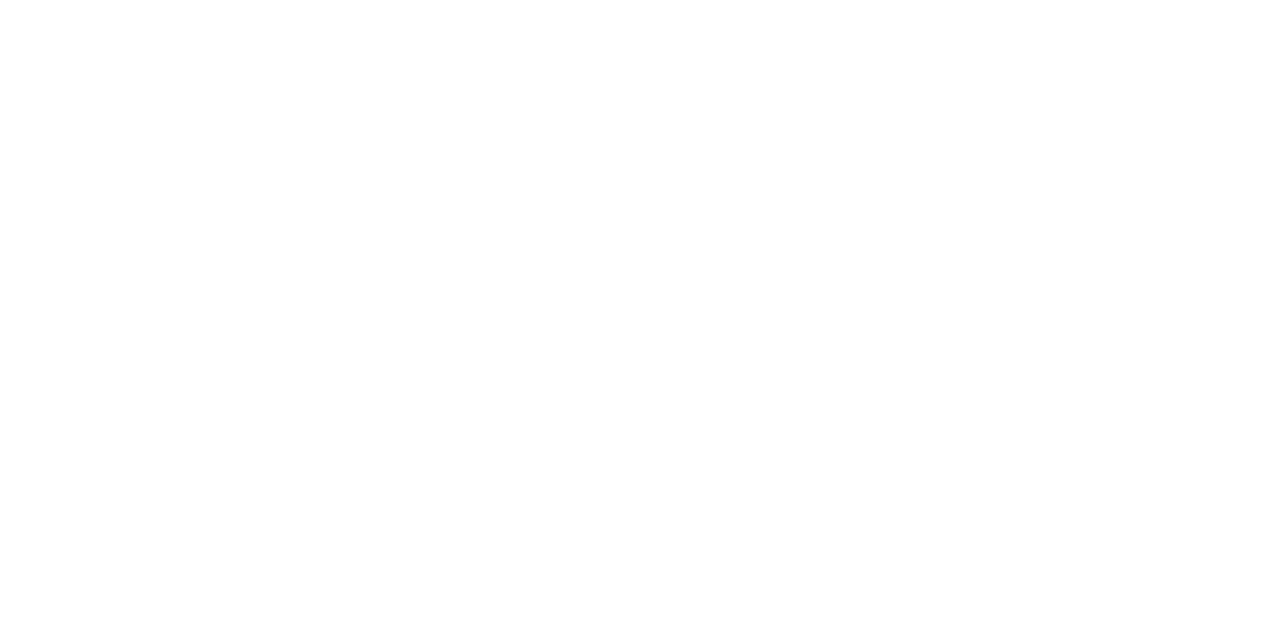
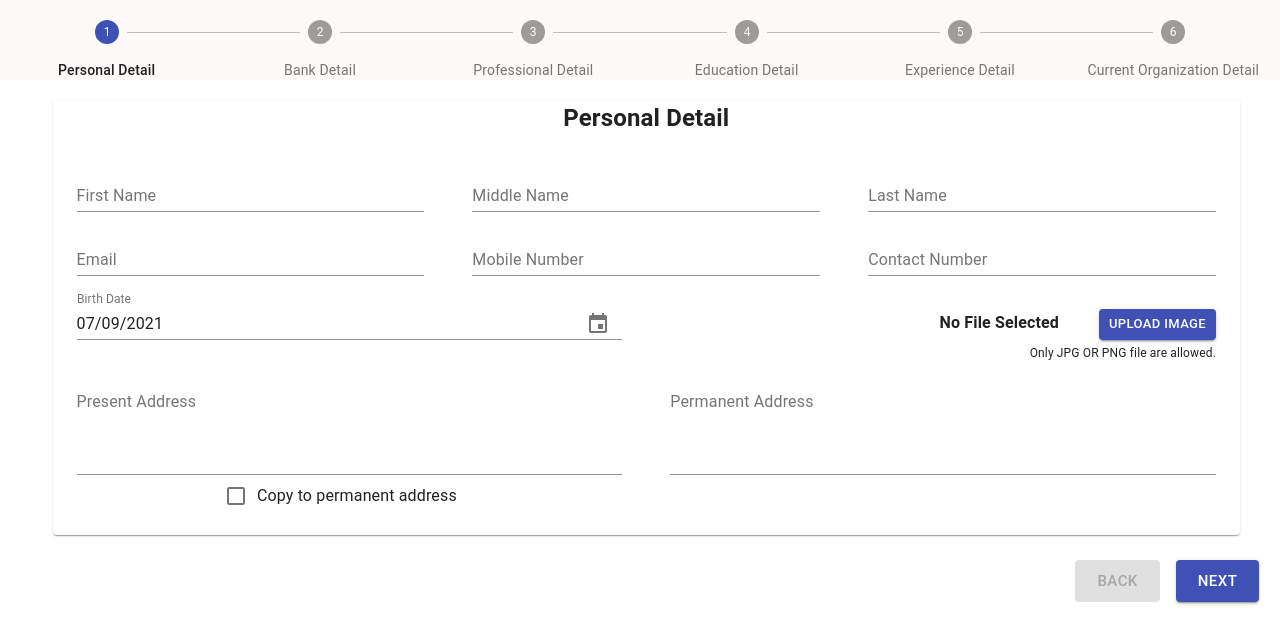
Before and after one commit to Chetan-Albiorix/employee-app, a React (Create React App) app: page /employee/1 in a window 1280 px wide. Shown: the top 644 px of the page. Built offline with nearby package versions, Linux system fonts and the light colour scheme.

Commit message:
implement employee routing

```diff
--- a/src/App.tsx
+++ b/src/App.tsx
@@ -18,10 +18,10 @@ const App: React.FC = () => {
             exact
             children={<EmployeeList />}
           />
-          {/* <Route
+          <Route
             path="/employee/:id"
             children={<AddOrEditEmployeeDetail />}
-          /> */}
+          />
           <Route
             path="/employee"
             exact
--- a/src/components/AddOrEditEmployeeDetail/AddOrEditEmployeeDetail.tsx
+++ b/src/components/AddOrEditEmployeeDetail/AddOrEditEmployeeDetail.tsx
@@ -18,8 +18,12 @@ import {
 import { Box } from '@material-ui/core'
 import EmployeeDetailModal from '../../modals/EmployeeDetailModal'
 import CustomSnackbar from '../CustomSnackbar/CustomSnackbar'
+import { withRouter } from 'react-router'
+import { useParams } from 'react-router-dom'
 
-const AddOrEditEmployeeDetail: React.FC = () => {
+const AddOrEditEmployeeDetail: React.FC = (
+  props: any
+) => {
   const personalDetailRef = useRef()
   const bankDetailRef = useRef()
   const professionalDetailRef = useRef()
@@ -30,9 +34,16 @@ const AddOrEditEmployeeDetail: React.FC = () => {
   const [activeStep, setActiveStep] =
     React.useState(0)
 
+  // get employee id from url
+  const { id }: any = useParams()
+  // get value of employee detail
+  const { state } = props.location
+
   const [employeeDetail, setEmployeeDetail] =
     useState<EmployeeDetailModal>(
-      new EmployeeDetailModal()
+      id && state
+        ? state[0]
+        : new EmployeeDetailModal()
     )
 
   const [isShownSnackbar, setIsShownSnackbar] =
@@ -127,7 +138,32 @@ const AddOrEditEmployeeDetail: React.FC = () => {
     }
     if (activeStep + 1 === steps.length) {
       setIsShownSnackbar(true)
+      let employeeDetailList =
+        localStorage.getItem('employeeDetailList')
+
+      if (employeeDetailList) {
+        const employeeDetailT: EmployeeDetailModal[] =
+          JSON.parse(employeeDetailList)
+        if (employeeDetailT.length > 0) {
+          const index = employeeDetailT.findIndex(
+            (x) => x.id === employeeDetailTemp.id
+          )
+          if (index !== -1) {
+            employeeDetailT[index] =
+              employeeDetailTemp
+          }
+        } else {
+          employeeDetailT.push(employeeDetailTemp)
+        }
+        localStorage.setItem(
+          'employeeDetailList',
+          JSON.stringify(employeeDetailT)
+        )
+        localStorage.setItem('employeeDetail', '')
+      }
+
       setTimeout(() => {
+        props.history.push('/')
         handleReset()
       }, 3000)
     }
@@ -275,4 +311,4 @@ const AddOrEditEmployeeDetail: React.FC = () => {
   )
 }
 
-export default AddOrEditEmployeeDetail
+export default withRouter(AddOrEditEmployeeDetail)
--- a/src/components/EmployeeList/EmployeeList.tsx
+++ b/src/components/EmployeeList/EmployeeList.tsx
@@ -12,12 +12,33 @@ import {
   EmployeeTableContainer,
 } from './EmployeeList.Style'
 import { withRouter } from 'react-router'
-import { employeeData } from '../../common/EmployeeData'
+import EmployeeDetailModal from '../../modals/EmployeeDetailModal'
 
 const EmployeeList: React.FC = (props: any) => {
+  let employeeData: EmployeeDetailModal[] = []
+  let employeeDetailList = localStorage.getItem(
+    'employeeDetailList'
+  )
+
+  if (employeeDetailList) {
+    employeeData = JSON.parse(employeeDetailList)
+  }
+
   const addNewEmployeeDetail = () => {
     props.history.push('/employee')
   }
+  const onDeleteRow = (id: string) => {}
+
+  const onEditRow = (id: string) => {
+    const employeeDetail = employeeData.find(
+      (x) => x.id === id
+    )
+    props.history.push({
+      pathname: '/employee/' + id,
+      state: [employeeDetail], // employee detail record
+    })
+  }
+
   return (
     <>
       <EmployeeListContainer
@@ -45,7 +66,7 @@ const EmployeeList: React.FC = (props: any) => {
             <EmployeeListTable
               employeeDetailList={employeeData}
               onDeleteRow={() => {}}
-              onEditRow={() => {}}
+              onEditRow={onEditRow}
             />
           </EmployeeTableContainer>
         </Paper>
--- a/src/components/EmployeeListTable/EmployeeListTable.tsx
+++ b/src/components/EmployeeListTable/EmployeeListTable.tsx
@@ -208,7 +208,7 @@ const EmployeeListTable: React.FC<EmployeeListTableProps> =
     ]
 
     const onEditBtnClicked = (id: string) => {
-      console.log(id)
+      onEditRow(id)
     }
 
     const onDeleteBtnClicked = (id: string) => {
--- a/src/components/FileUpload/FileUpload.Style.ts
+++ b/src/components/FileUpload/FileUpload.Style.ts
@@ -6,7 +6,6 @@ export const FileUploadContainer: any = styled.div`
 
   p {
     font-size: 12px;
-    color: red;
     text-align: right;
     margin: 0px;
     padding-top: 4px;
```
